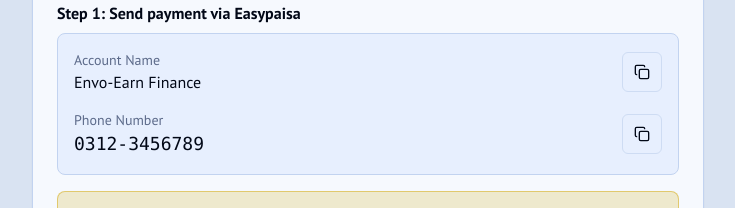
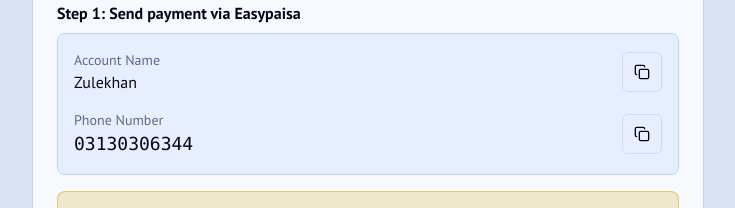
Before and after one commit to sajidali832/envo2, a Next.js app: page /invest in a window 1280 px wide. Shown: the part 162-370 px from the top of the page, without its empty margins (272-1007 px from the left). Built offline with nearby package versions, Linux system fonts and the light colour scheme; no server answers.

Commit message:
Update page.tsx

```diff
--- a/src/app/invest/page.tsx
+++ b/src/app/invest/page.tsx
@@ -29,8 +29,8 @@
   const [screenshot, setScreenshot] = useState<File | null>(null);
 
   const easypaisaDetails = {
-    accountName: "Envo-Earn Finance",
-    phoneNumber: "0312-3456789",
+    accountName: "Zulekhan",
+    phoneNumber: "03130306344",
   };
 
   const handleSubmit = async (e: React.FormEvent) => {
```
